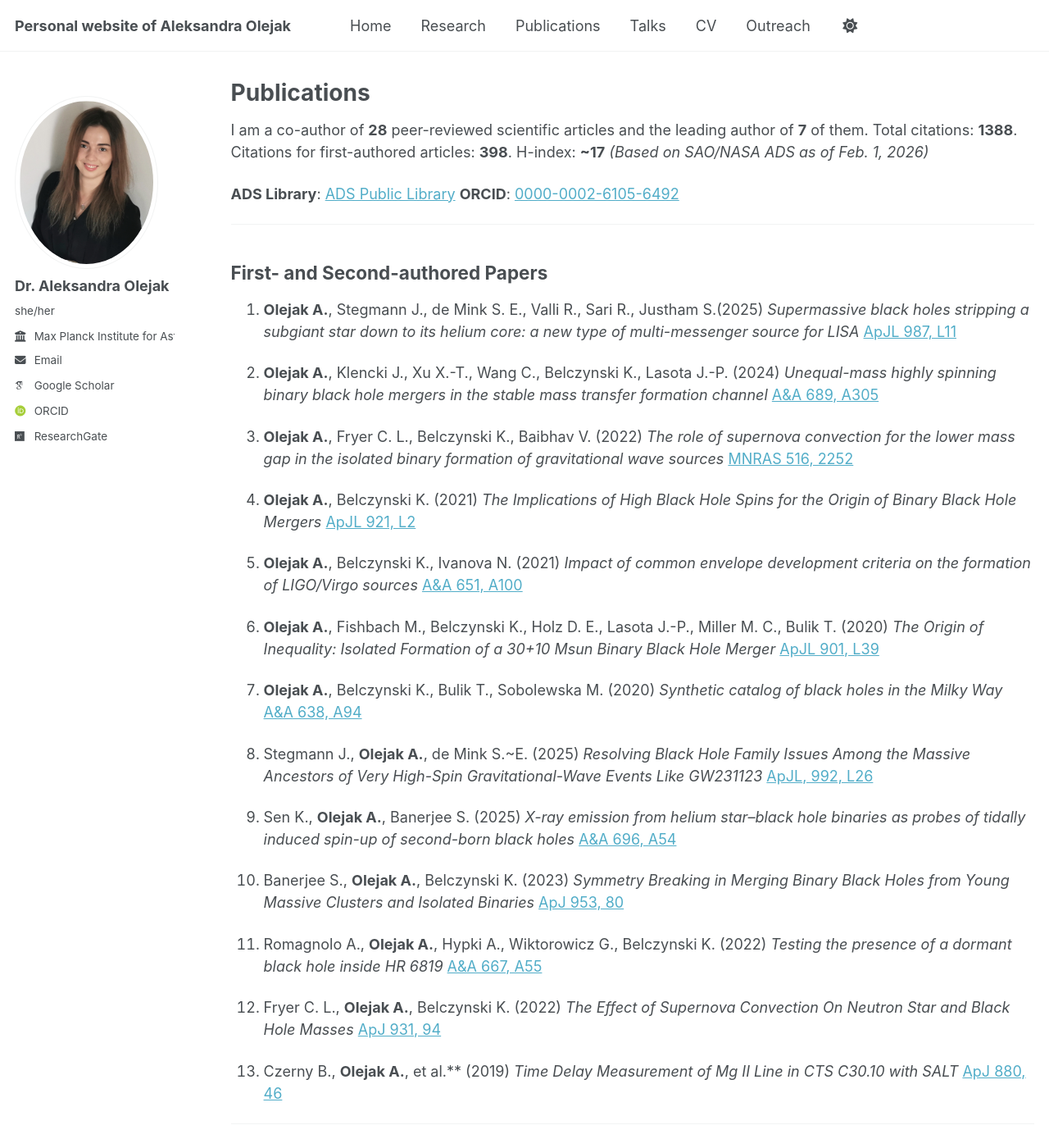
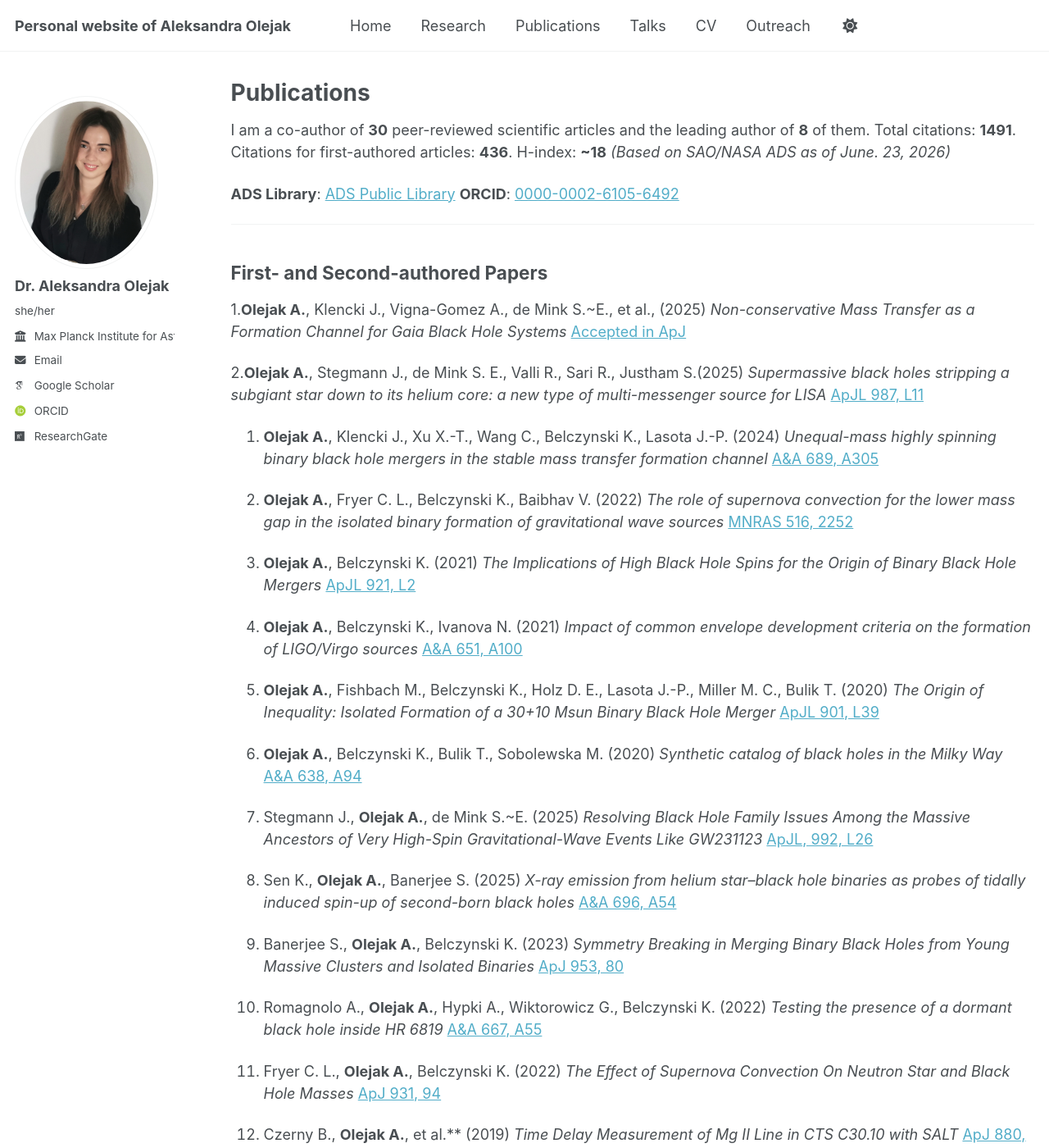
Before and after one commit to aleole/aleole.github.io, a Jekyll site: the page built from _pages/publications.md, in a window 1280 px wide and 1400 px high. Shown: the whole window at 82% size. Built offline with Jekyll 4.4.1, drawn with Linux system fonts in a browser that asks for light colours; some web fonts are replaced; a script that is not in the unit is left out; some of the changed text lies outside the part shown.

Commit message:
Update publications.md

```diff
--- a/_pages/publications.md
+++ b/_pages/publications.md
@@ -7,9 +7,9 @@ author_profile: true
 
 {% include base_path %}
 
-I am a co-author of **28** peer-reviewed scientific articles and the leading author of **7** of them.
-Total citations: **1388**. Citations for first-authored articles: **398**. H-index: **~17**
-*(Based on SAO/NASA ADS as of Feb. 1, 2026)*
+I am a co-author of **30** peer-reviewed scientific articles and the leading author of **8** of them.
+Total citations: **1491**. Citations for first-authored articles: **436**. H-index: **~18**
+*(Based on SAO/NASA ADS as of June. 23, 2026)*
 
 **ADS Library**: [ADS Public Library](https://ui.adsabs.harvard.edu/public-libraries/U0LMup96RQe2hPXDjU3Mcw)
 **ORCID**: [0000-0002-6105-6492](https://orcid.org/0000-0002-6105-6492)
@@ -18,55 +18,59 @@ Total citations: **1388**. Citations for first-authored articles: **398**. H-ind
 
 ## First- and Second-authored Papers
 
-1. **Olejak A.**, Stegmann J., de Mink S. E., Valli R., Sari R., Justham S.(2025)
+1.**Olejak A.**, Klencki J., Vigna-Gomez A., de Mink S.~E., et al., (2025)
+   *Non-conservative Mass Transfer as a Formation Channel for Gaia Black Hole Systems*
+   [Accepted in ApJ](https://arxiv.org/abs/2511.10728)
+
+2.**Olejak A.**, Stegmann J., de Mink S. E., Valli R., Sari R., Justham S.(2025)
    *Supermassive black holes stripping a subgiant star down to its helium core: a new type of multi-messenger source for LISA*
    [ApJL 987, L11](https://iopscience.iop.org/article/10.3847/2041-8213/ade432)
 
-2. **Olejak A.**, Klencki J., Xu X.-T., Wang C., Belczynski K., Lasota J.-P. (2024)
+4. **Olejak A.**, Klencki J., Xu X.-T., Wang C., Belczynski K., Lasota J.-P. (2024)
    *Unequal-mass highly spinning binary black hole mergers in the stable mass transfer formation channel*
    [A&A 689, A305](https://doi.org/10.1051/0004-6361/202450480)
 
-3. **Olejak A.**, Fryer C. L., Belczynski K., Baibhav V. (2022)
+5. **Olejak A.**, Fryer C. L., Belczynski K., Baibhav V. (2022)
    *The role of supernova convection for the lower mass gap in the isolated binary formation of gravitational wave sources*
    [MNRAS 516, 2252](https://doi.org/10.1093/mnras/stac2359)
 
-4. **Olejak A.**, Belczynski K. (2021)
+6. **Olejak A.**, Belczynski K. (2021)
    *The Implications of High Black Hole Spins for the Origin of Binary Black Hole Mergers*
    [ApJL 921, L2](https://doi.org/10.3847/2041-8213/ac2f48)
 
-5. **Olejak A.**, Belczynski K., Ivanova N. (2021)
+7. **Olejak A.**, Belczynski K., Ivanova N. (2021)
    *Impact of common envelope development criteria on the formation of LIGO/Virgo sources*
    [A&A 651, A100](https://doi.org/10.1051/0004-6361/202140520)
 
-6. **Olejak A.**, Fishbach M., Belczynski K., Holz D. E., Lasota J.-P., Miller M. C., Bulik T. (2020)
+8. **Olejak A.**, Fishbach M., Belczynski K., Holz D. E., Lasota J.-P., Miller M. C., Bulik T. (2020)
    *The Origin of Inequality: Isolated Formation of a 30+10 Msun Binary Black Hole Merger*
    [ApJL 901, L39](https://doi.org/10.3847/2041-8213/abb5b5)
 
-7. **Olejak A.**, Belczynski K., Bulik T., Sobolewska M. (2020)
+9. **Olejak A.**, Belczynski K., Bulik T., Sobolewska M. (2020)
    *Synthetic catalog of black holes in the Milky Way*
    [A&A 638, A94](https://doi.org/10.1051/0004-6361/201936557)
 
-8.  Stegmann J., **Olejak A.**, de Mink S.~E. (2025)
+10.  Stegmann J., **Olejak A.**, de Mink S.~E. (2025)
     *Resolving Black Hole Family Issues Among the Massive Ancestors of Very High-Spin Gravitational-Wave Events Like GW231123*
     [ApJL, 992, L26](https://iopscience.iop.org/article/10.3847/2041-8213/ae0e5f)
 
-9. Sen K., **Olejak A.**, Banerjee S. (2025)
+11. Sen K., **Olejak A.**, Banerjee S. (2025)
    *X-ray emission from helium star–black hole binaries as probes of tidally induced spin-up of second-born black holes*
    [A&A 696, A54](https://www.aanda.org/articles/aa/full_html/2025/04/aa53829-25/aa53829-25.html)
 
-10. Banerjee S., **Olejak A.**, Belczynski K. (2023)
+12. Banerjee S., **Olejak A.**, Belczynski K. (2023)
    *Symmetry Breaking in Merging Binary Black Holes from Young Massive Clusters and Isolated Binaries*
    [ApJ 953, 80](https://doi.org/10.3847/1538-4357/acdd59)
 
-11. Romagnolo A., **Olejak A.**, Hypki A., Wiktorowicz G., Belczynski K. (2022)
+13. Romagnolo A., **Olejak A.**, Hypki A., Wiktorowicz G., Belczynski K. (2022)
     *Testing the presence of a dormant black hole inside HR 6819*
     [A&A 667, A55](https://doi.org/10.1051/0004-6361/202141992)
 
-12. Fryer C. L., **Olejak A.**, Belczynski K. (2022)
+14. Fryer C. L., **Olejak A.**, Belczynski K. (2022)
     *The Effect of Supernova Convection On Neutron Star and Black Hole Masses*
     [ApJ 931, 94](https://doi.org/10.3847/1538-4357/ac6ac9)
 
-13. Czerny B., **Olejak A.**, et al.** (2019)
+15. Czerny B., **Olejak A.**, et al.** (2019)
     *Time Delay Measurement of Mg II Line in CTS C30.10 with SALT*
     [ApJ 880, 46](https://doi.org/10.3847/1538-4357/ab2913)
 
```
Also changed, not shown: other parts of _pages/publications.md (+19 -19 lines).
